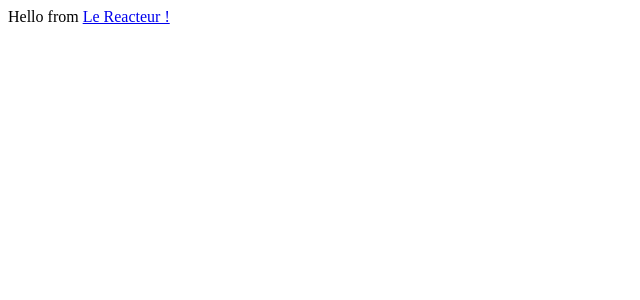
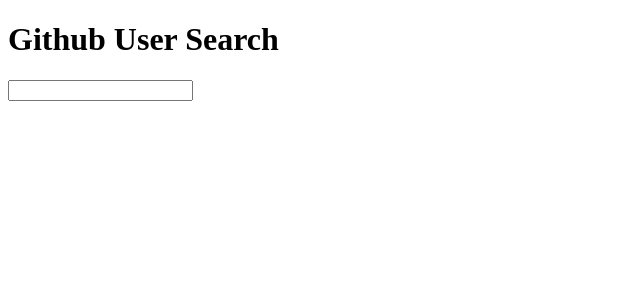
Before and after one commit to clairelct/github-user-search, a React (Create React App) app: page / in a window 1280 px wide. Shown: the top 300 px of the page, without its empty margins (0-640 px from the left). Built offline with nearby package versions, Linux system fonts and the light colour scheme.

Commit message:
First commit, display basic html & axios

```diff
--- a/package.json
+++ b/package.json
@@ -6,6 +6,7 @@
     "@testing-library/jest-dom": "^5.11.4",
     "@testing-library/react": "^11.1.0",
     "@testing-library/user-event": "^12.1.10",
+    "axios": "^0.21.1",
     "react": "^17.0.2",
     "react-dom": "^17.0.2",
     "react-scripts": "4.0.3",
--- a/src/App.js
+++ b/src/App.js
@@ -1,10 +1,52 @@
+import React, { useState, useEffect } from "react";
 import "./App.css";
+import axios from "axios";
 
 function App() {
-  return (
-    <div>
-      Hello from <a href="https://www.lereacteur.io">Le Reacteur !</a>
-    </div>
+  const [isLoading, setIsLoading] = useState(false);
+  const [users, setUsers] = useState();
+  const [search, setSearch] = useState("");
+
+  const handleOnChange = (event) => {
+    //debounce
+    //const search = event.target.value;
+    setSearch(event.target.value);
+
+    const fetchData = async () => {
+      try {
+        const response = await axios.get(
+          `https://api.github.com/search/users?q=${search}`
+        );
+        if (response.status === 200) {
+          setUsers(response.data.items);
+        }
+      } catch (error) {
+        console.log(error);
+      }
+    };
+    fetchData();
+  };
+
+  console.log("users : ", users);
+
+  return isLoading ? (
+    <p>wait a minute... ;-)</p>
+  ) : (
+    <>
+      <h1>Github User Search</h1>
+      <input
+        type="search"
+        id="user-search"
+        name="user-search"
+        value={search}
+        onChange={handleOnChange}
+      />
+
+      {users &&
+        users.map((user, index) => {
+          return <p key={index}>{user.login}</p>;
+        })}
+    </>
   );
 }
 
```
Also changed, not shown: 1 other file (tests, documents, lock files or other folders).
